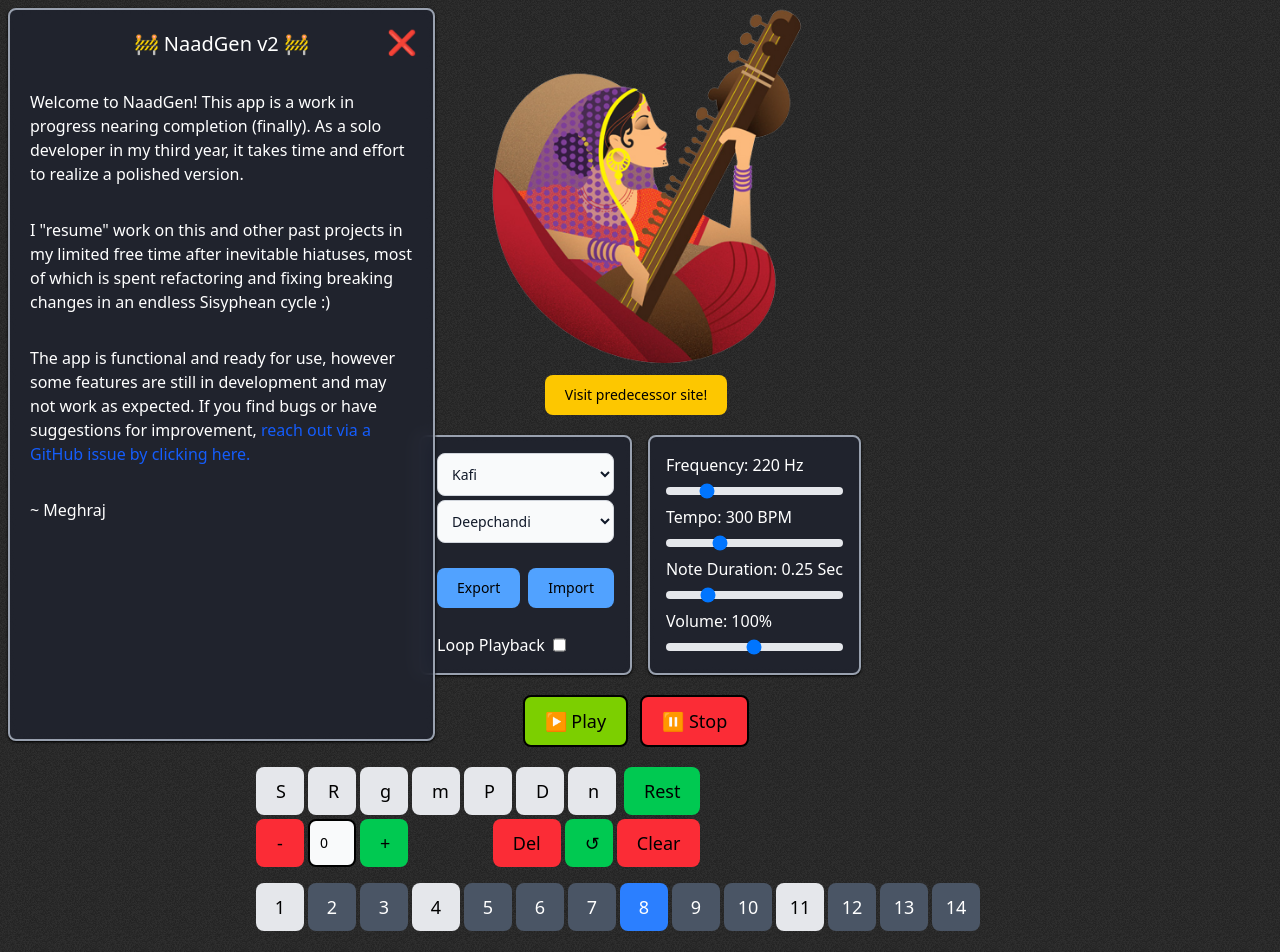
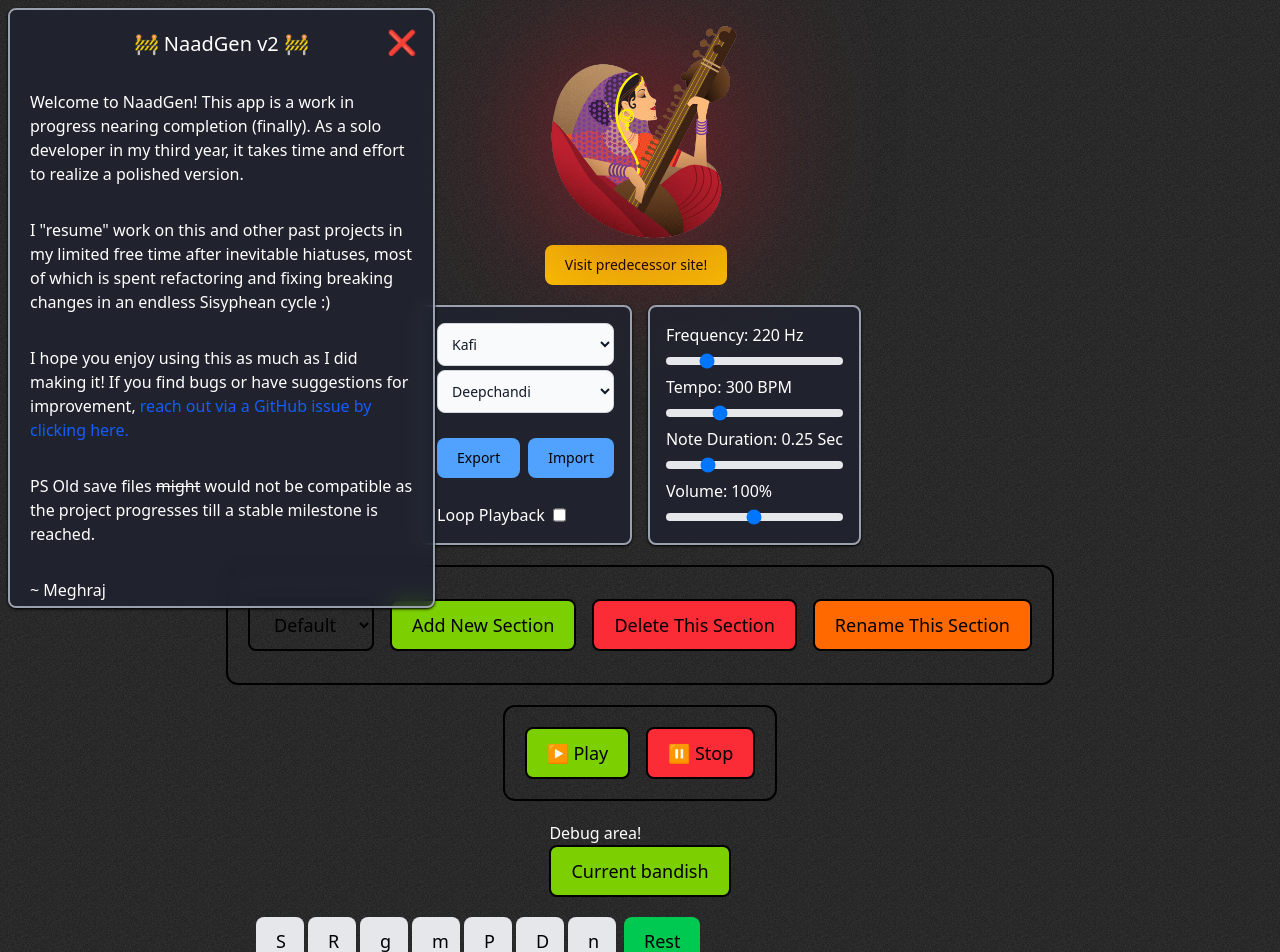
Before and after one commit to megz15/NaadGen2, a SvelteKit app: page / in a window 1280 px wide. Shown: the top 952 px of the page. Built offline with nearby package versions, Linux system fonts and the light colour scheme.

Commit message:
feat: sections

```diff
--- a/src/lib/components/intro_modal.svelte
+++ b/src/lib/components/intro_modal.svelte
@@ -3,7 +3,7 @@
 </script>
 
 <div
-    class={`fixed top-0 z-50 p-5 m-2 rounded-lg bg-[#1d2230b9] backdrop-blur shadow shadow-black border-2 border-gray-400 text-white sm:w-1/2 lg:w-1/3 h-11/12 overflow-auto [&>p:not(:last-child)]:mb-8 transition-opacity duration-1000 ease-in-out ${
+    class={`fixed top-0 z-50 p-5 m-2 rounded-lg bg-[#1d2230b9] backdrop-blur shadow shadow-black border-2 border-gray-400 text-white sm:w-1/2 lg:w-1/3 h-3/4 overflow-auto [&>p:not(:last-child)]:mb-8 transition-opacity duration-1000 ease-in-out ${
         modalVisible ? 'opacity-100' : 'opacity-0 pointer-events-none'
     }`}
 >
@@ -12,6 +12,7 @@
 
     <p>Welcome to NaadGen! This app is a work in progress nearing completion (finally). As a solo developer in my third year, it takes time and effort to realize a polished version.</p>
     <p>I "resume" work on this and other past projects in my limited free time after inevitable hiatuses, most of which is spent refactoring and fixing breaking changes in an endless Sisyphean cycle :)</p>
-    <p>The app is functional and ready for use, however some features are still in development and may not work as expected. If you find bugs or have suggestions for improvement, <a href="https://github.com/megz15/swaranjali-web/issues" class="text-blue-600" target="_blank">reach out via a GitHub issue by clicking here.</a></p>
+    <p>I hope you enjoy using this as much as I did making it! If you find bugs or have suggestions for improvement, <a href="https://github.com/megz15/swaranjali-web/issues" class="text-blue-600" target="_blank">reach out via a GitHub issue by clicking here.</a></p>
+    <p>PS Old save files <strike>might</strike> would not be compatible as the project progresses till a stable milestone is reached.</p>
     <p>~ Meghraj</p>
 </div>
--- a/src/routes/+layout.svelte
+++ b/src/routes/+layout.svelte
@@ -13,7 +13,7 @@
 >
 	{@render children()}
 
-    <div class="z-40 relative bg-[#1d2230b9] text-white backdrop-blur py-5 text-center">
+    <div class="bg-[#1d2230b9] text-white py-5 text-center">
         Made with 👣 and 💙 by <a href="https://github.com/megz15/" target="_blank" class="text-yellow-300 font-semibold transition duration-200 hover:text-orange-400">Meghraj Goswami</a>
     </div>
 </div>
--- a/src/routes/+page.svelte
+++ b/src/routes/+page.svelte
@@ -40,8 +40,8 @@
 
     function svaraClick(svara: string, octave: number) {
         genSine(freqObject[svara] * 2**octave, noteTime, noteVolume)
-        bandishSvaras.push([[svara, octave]])
-        bandishSvaras = bandishSvaras
+        currentBandishSectionSvaras.push([[svara, octave]])
+        currentBandishSectionSvaras = currentBandishSectionSvaras
     }
 
     function playNotes(notes: [[string, number]][], startIndex: number) {
@@ -89,6 +89,32 @@
         playbackTimeouts = []
     }
 
+    function addSection() {
+        const sectionName = prompt("Enter new section name", "New Section")
+        if (!sectionName) return
+        bandishSections.push({sectionName: sectionName, svaras: []})
+        bandishSections = bandishSections
+        currentSection = sectionName
+    }
+
+    function deleteSection(sectionName: string) {
+        if (bandishSections.length > 1) {
+            if (confirm(`Are you sure you want to delete section "${sectionName}"?`)) {
+                bandishSections = bandishSections.filter(section => section.sectionName != sectionName)
+                currentSection = bandishSections[0].sectionName
+            } else alert(`Section "${sectionName}" hath been spared from the sword of deletion!`)
+        } else alert("Can't delete all sections!")
+    }
+
+    function renameSection(sectionName: string) {
+        const renameToName = prompt("Enter new section name", sectionName)
+        if (renameToName) {
+            bandishSections.find(section => section.sectionName === sectionName).sectionName = renameToName
+            bandishSections = bandishSections
+            currentSection = renameToName
+        }
+    }
+
     const ragas: Record<string, Raga> = ragasData
     const taals: Record<string, Taal> = taalsData
 
@@ -107,7 +133,11 @@
     let currBaseFreq = 220
     let freqObject = genSaptakFreq(shrutis, currBaseFreq)
 
-    let bandishSvaras: [[string, number]][] = []
+    let bandishSections = [{sectionName: "Default", svaras: []}]
+    let currentSection = "Default"
+
+    // let bandishSvaras: [[string, number]][] = bandishSections[0].svaras
+    $: currentBandishSectionSvaras = bandishSections.find(section => section.sectionName === currentSection).svaras
     let lastRemovedSvara: [[string, number]] = [["S", 0]]
 
     let playbackTimeouts: number[] = []
@@ -139,10 +169,10 @@
     }
 
     function handleFileInput(e: Event) {
-        let input = e.target as HTMLInputElement
+        const input = e.target as HTMLInputElement
 
         if (input.files && input.files[0]) {
-            let reader = new FileReader()
+            const reader = new FileReader()
             reader.onload = function() {
                 const data = JSON.parse(reader.result as string)
 
@@ -156,7 +186,7 @@
                 tempoBPM = data["tempo"]
                 noteTime = data["noteTime"]
 
-                bandishSvaras = data["bandish"]
+                bandishSections = data["totalBandish"]
             }
             reader.readAsText(input.files[0])
         }
@@ -165,7 +195,7 @@
 
 <main class="flex flex-col items-center">
 
-    <img src={logo} width="500px" alt="NaadGen" />
+    <img src={logo} width="300px" alt="NaadGen" class="drop-shadow-[0_0_5em_#A71B28] mt-5" />
 
     <a href="https://megz15.github.io/NaadGen/" target="_blank">
         <button class="text-black bg-yellow-400 font-medium rounded-lg text-sm px-5 py-2.5 me-2 mb-5">
@@ -173,9 +203,9 @@
         </button>
     </a>
 
-    <div class="flex gap-4 justify-center items-stretch px-1">
+    <div class="flex flex-wrap gap-x-4 gap-y-1 justify-center">
 
-        <div class={cardClasses + "flex-col justify-between"}>
+        <div class={cardClasses + "flex-col justify-between max-sm:w-full max-sm:mx-5"}>
             <div class="flex flex-col gap-1">
 
                     <select class="bg-gray-50 border border-gray-300 text-gray-900 text-sm rounded-lg focus:ring-blue-500 focus:border-blue-500 block w-full p-2.5 dark:bg-gray-700 dark:border-gray-600 dark:placeholder-gray-400 dark:text-white dark:focus:ring-blue-500 dark:focus:border-blue-500" bind:value={selectedRaga} on:change={resetSvaras}>
@@ -194,7 +224,7 @@
 
             </div>
 
-            <div class="flex gap-2 my-2 justify-between">
+            <div class="flex gap-2 my-2">
                 <button class="text-black bg-blue-400 font-medium rounded-lg text-sm px-5 py-2.5" on:click={() => {
 
                     const blob = new Blob([JSON.stringify({
@@ -203,7 +233,7 @@
                         "freq": currBaseFreq,
                         "tempo": tempoBPM,
                         "noteTime": noteTime,
-                        "bandish": bandishSvaras
+                        "totalBandish": bandishSections,
                     })])
                     const url = window.URL.createObjectURL(blob)
                     const a = document.createElement("a")
@@ -227,7 +257,7 @@
             </div>
         </div>
 
-        <div class={cardClasses + "flex-col"}>
+        <div class={cardClasses + "flex-col max-sm:w-full max-sm:mx-5"}>
             <div>
                 <div class="text-white">Frequency: {currBaseFreq} Hz</div>
                 <input type="range" min=20 max=1000 bind:value={currBaseFreq} on:change={() => freqObject = genSaptakFreq(shrutis, currBaseFreq)} class="w-full h-2 bg-gray-200 rounded-lg appearance-none cursor-pointer dark:bg-gray-700">
@@ -251,14 +281,44 @@
 
     </div>
 
-    <div>
-        <button class="text-black bg-lime-500 font-medium rounded-lg text-lg px-5 py-2.5 me-2 mt-5 border-2" on:click={() => {
-            playNotes(endIndex == -1 ? bandishSvaras.slice(startIndex) : bandishSvaras.slice(startIndex, endIndex + 1), startIndex)
+    <div class="flex flex-wrap gap-x-4 gap-y-2 justify-center m-5 border-2 px-5 py-8 rounded-xl">
+        <select class="border-2 text-lg rounded-lg px-5 py-2.5" bind:value={currentSection}>
+            <option selected disabled>Section</option>
+            {#each bandishSections.map(section => section.sectionName) as section}
+                <option value={section}>{section}</option>
+            {/each}
+        </select>
+
+        <button class="text-black bg-lime-500 font-medium rounded-lg text-lg px-5 py-2.5 border-2" on:click={() => {
+            addSection()
+        }}>Add New Section</button>
+
+        <button class="text-black bg-red-500 font-medium rounded-lg text-lg px-5 py-2.5 border-2" on:click={() => {
+            deleteSection(currentSection)
+        }}>Delete This Section</button>
+
+        <button class="text-black bg-orange-500 font-medium rounded-lg text-lg px-5 py-2.5 border-2" on:click={() => {
+            renameSection(currentSection)
+        }}>Rename This Section</button>
+    </div>
+
+    <div class="flex flex-wrap gap-x-4 gap-y-2 justify-center border-2 p-5 mx-5 rounded-xl">
+        <button class="text-black bg-lime-500 font-medium rounded-lg text-lg px-5 py-2.5 border-2" on:click={() => {
+            playNotes(endIndex == -1 ? currentBandishSectionSvaras.slice(startIndex) : currentBandishSectionSvaras.slice(startIndex, endIndex + 1), startIndex)
         }}>▶️ Play</button>
 
-        <button class="text-black bg-red-500 font-medium rounded-lg text-lg px-5 py-2.5 me-2 mt-5 border-2" on:click={() => {
+        <button class="text-black bg-red-500 font-medium rounded-lg text-lg px-5 py-2.5 border-2" on:click={() => {
             stopPlayback()
         }}>⏸ Stop</button>
+    </div>
+
+    <div>
+        <div class="text-white mt-5">Debug area!</div>
+
+        <button class="text-black bg-lime-500 font-medium rounded-lg text-lg px-5 py-2.5 border-2" on:click={() => {
+            console.log(bandishSections)
+            alert("check console")
+        }}>Current bandish</button>
     </div>
 
     <div class="overflow-x-scroll p-5 max-w-full">
@@ -272,8 +332,8 @@
                 <div class="flex-1"/>
 
                 <button class="text-lg text-black bg-green-500 font-medium rounded-lg px-5 py-2.5" on:click={() => {
-                    bandishSvaras.push([[".", 0]])
-                    bandishSvaras = bandishSvaras
+                    currentBandishSectionSvaras.push([[".", 0]])                // Adding "octave" here isn't redundant or just for consistency
+                    currentBandishSectionSvaras = currentBandishSectionSvaras   // it could be mapped to "chikari" / filler sounds later
                 }}>Rest</button>
             </div>
 
@@ -295,17 +355,17 @@
                 <div class="flex-1"/>
 
                 <button class="text-lg text-black bg-red-500 font-medium rounded-lg px-5 py-2.5" on:click={() => {
-                    lastRemovedSvara = bandishSvaras.pop() ?? [["S", 0]]
-                    bandishSvaras = bandishSvaras
+                    lastRemovedSvara = currentBandishSectionSvaras.pop() ?? [["S", 0]]
+                    currentBandishSectionSvaras = currentBandishSectionSvaras
                 }}>Del</button>
 
                 <button class="text-lg w-12 text-black bg-green-500 font-medium rounded-lg px-5 py-2.5" on:click={() => {
-                    bandishSvaras.push(lastRemovedSvara)
-                    bandishSvaras = bandishSvaras
+                    currentBandishSectionSvaras.push(lastRemovedSvara)
+                    currentBandishSectionSvaras = currentBandishSectionSvaras
                 }}>↺</button>
 
                 <button class="text-lg text-black bg-red-500 font-medium rounded-lg px-5 py-2.5" on:click={() => {
-                    bandishSvaras = []
+                    currentBandishSectionSvaras = []
                     lastRemovedSvara = [["S", 0]]
 
                     currBaseFreq = 220
@@ -331,7 +391,7 @@
         </div>
 
         <div class="flex flex-wrap gap-1" bind:this={compDiv}>
-            {#each bandishSvaras as svaras, i}
+            {#each currentBandishSectionSvaras as svaras, i}
                 {@const svaraLabel = svaras.map(svara => svara[0])}
                 <button
                     id={`comp-${i}`}
@@ -359,14 +419,14 @@
 
     <div class="flex justify-between gap-1">
         <div class="flex flex-col gap-1">
-            {#each bandishSvaras[noteModalNoteIndex] as svaras, i}
+            {#each currentBandishSectionSvaras[noteModalNoteIndex] as svaras, i}
                 <div class="flex">
                     <input bind:value={svaras[0]} class="w-12 bg-gray-50 border-2 text-black text-sm rounded-lg p-2.5"/>
                     <input bind:value={svaras[1]} class="w-12 bg-gray-50 border-2 text-black text-sm rounded-lg p-2.5"/>
                     <button class="text-lg text-white w-12 bg-red-700 font-medium rounded-lg py-2.5 ml-1 mr-2" on:click={() => {
-                        if (bandishSvaras[noteModalNoteIndex].length > 1) {
-                            bandishSvaras[noteModalNoteIndex].splice(i, 1)
-                            bandishSvaras = bandishSvaras
+                        if (currentBandishSectionSvaras[noteModalNoteIndex].length > 1) {
+                            currentBandishSectionSvaras[noteModalNoteIndex].splice(i, 1)
+                            currentBandishSectionSvaras = currentBandishSectionSvaras
                         } else alert("Can't delete base note!")
                     }}>🗑️</button>
                 </div>
@@ -375,13 +435,13 @@
 
         <div class="flex flex-col gap-1 pr-5">
             <button class="text-black bg-blue-400 font-medium rounded-lg text-sm px-5 py-2.5" on:click={() => {
-                bandishSvaras[noteModalNoteIndex].push([...bandishSvaras[noteModalNoteIndex][bandishSvaras[noteModalNoteIndex].length - 1]])
-                bandishSvaras = bandishSvaras
+                currentBandishSectionSvaras[noteModalNoteIndex].push([...currentBandishSectionSvaras[noteModalNoteIndex][currentBandishSectionSvaras[noteModalNoteIndex].length - 1]])
+                currentBandishSectionSvaras = currentBandishSectionSvaras
             }}>Split</button>
 
             <button class="text-black bg-blue-400 font-medium rounded-lg text-sm px-5 py-2.5" on:click={() => {
-                bandishSvaras[noteModalNoteIndex] = [bandishSvaras[noteModalNoteIndex][0]]
-                bandishSvaras = bandishSvaras
+                currentBandishSectionSvaras[noteModalNoteIndex] = [currentBandishSectionSvaras[noteModalNoteIndex][0]]
+                currentBandishSectionSvaras = currentBandishSectionSvaras
             }}>Clear</button>
 
             <button class="text-black bg-blue-400 font-medium rounded-lg text-sm px-5 py-2.5" on:click={() => {
```
